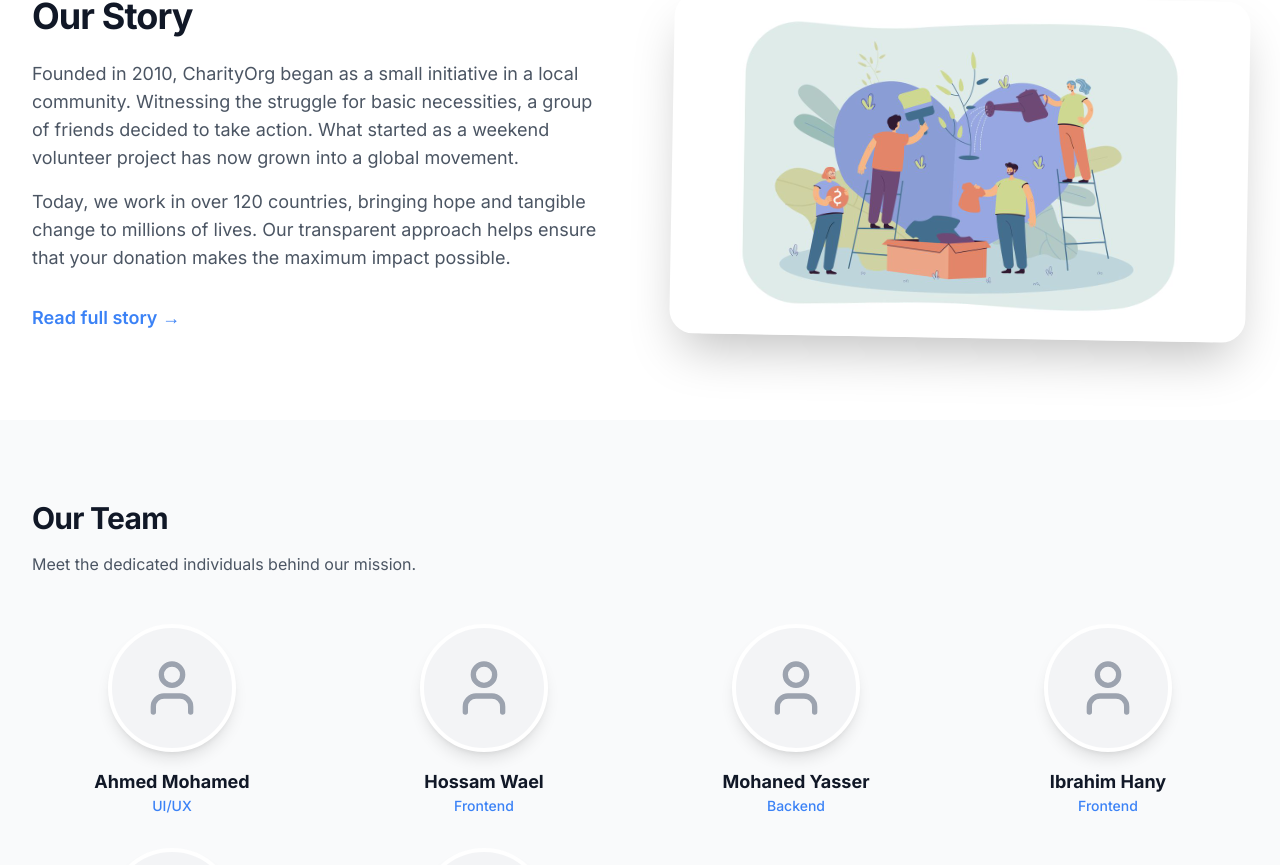
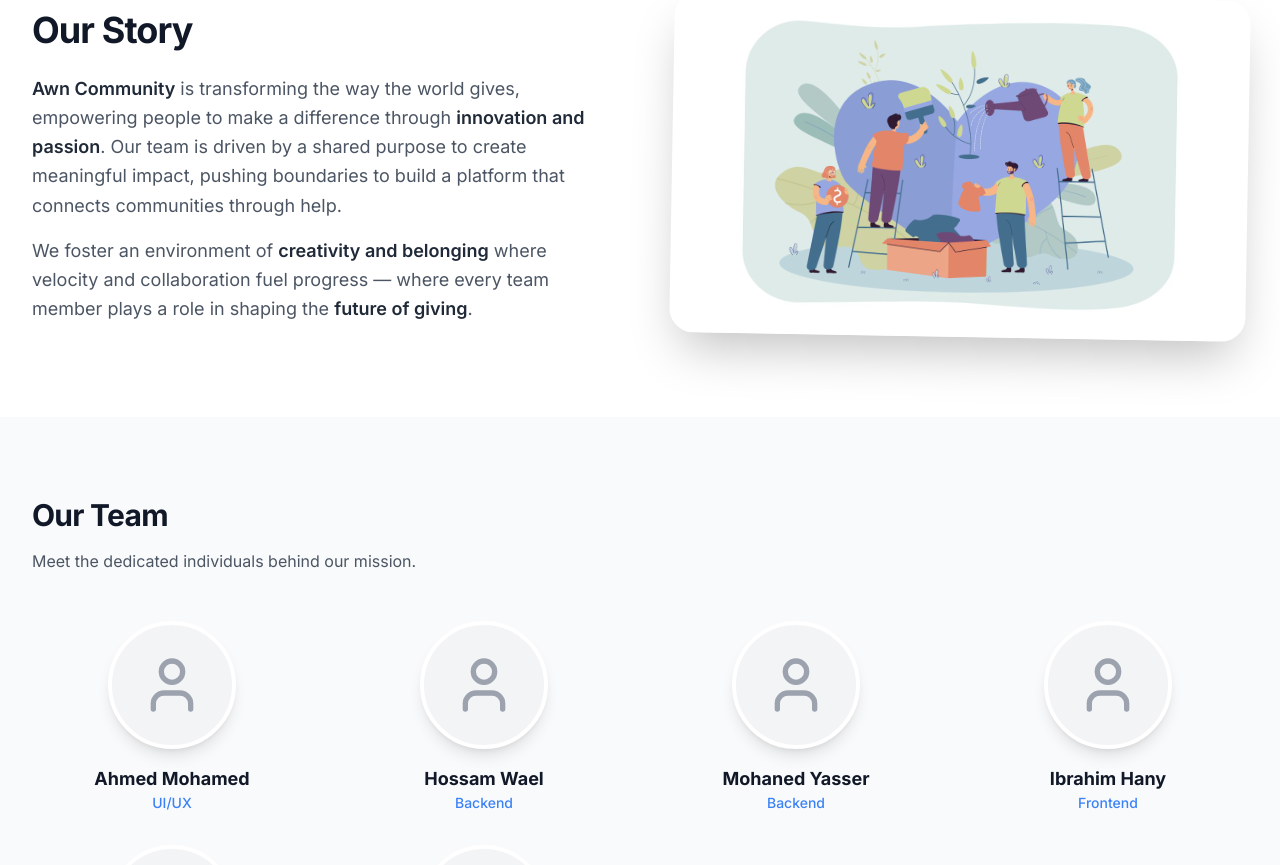
Before and after one commit to h0x3wl/Community-Voluntter-Platform, a React (Vite) app: page / in a window 1280 px wide. Shown: the part 1655-2520 px from the top of the page. Built offline with nearby package versions, Linux system fonts and the light colour scheme; no server answers.

Commit message:
Some Small Updates

```diff
--- a/src/components/HelpLegal.tsx
+++ b/src/components/HelpLegal.tsx
@@ -1,6 +1,9 @@
+import { useState } from "react"
 import { ChevronDown } from "lucide-react"
 
 export function HelpLegal() {
+    const [openIndex, setOpenIndex] = useState<number | null>(null)
+
     const helpLinks = [
         { title: "Where to donate", color: "text-blue-600" },
         { title: "Hosting info", color: "text-blue-600" },
@@ -9,11 +12,27 @@ export function HelpLegal() {
     ]
 
     const legals = [
-        "Privacy Policy",
-        "Terms of Service",
-        "Cookie Policy",
-        "Accessibility"
+        {
+            title: "Privacy Policy",
+            content: "We take your privacy seriously. We collect personal data (such as name, email address, and telephone number) and derivative usage data to provide a smooth, efficient, and customized volunteering and donation experience."
+        },
+        {
+            title: "Terms of Service",
+            content: "By using our platform, you agree to comply with our terms. All materials, services, and content are the property of the platform, and user behavior must adhere to our community guidelines and safety protocols."
+        },
+        {
+            title: "Cookie Policy",
+            content: "We use cookies and similar tracking technologies to track platform activity and store user preferences. This helps us optimize performance, analyze traffic, and personalize your experience."
+        },
+        {
+            title: "Accessibility",
+            content: "We are committed to ensuring digital accessibility for people with disabilities. We continually improve the user experience for everyone and apply relevant accessibility standards."
+        }
     ]
+
+    const toggleAccordion = (index: number) => {
+        setOpenIndex(openIndex === index ? null : index)
+    }
 
     return (
         <section className="py-20 bg-gray-50">
@@ -32,16 +51,28 @@ export function HelpLegal() {
                     </div>
                 </div>
 
-                {/* Legal Accordions (Mock) */}
+                {/* Legal Accordions */}
                 <div className="max-w-3xl">
                     <h2 className="text-xl font-bold text-gray-900 mb-6">Legal Information</h2>
                     <div className="space-y-4">
                         {legals.map((item, i) => (
                             <div key={i} className="bg-white rounded-lg border border-gray-200 overflow-hidden">
-                                <button className="w-full flex items-center justify-between p-4 text-left font-medium text-gray-700 hover:bg-gray-50">
-                                    {item}
-                                    <ChevronDown className="w-4 h-4 text-gray-400" />
+                                <button
+                                    onClick={() => toggleAccordion(i)}
+                                    className="w-full flex items-center justify-between p-4 text-left font-medium text-gray-700 hover:bg-gray-50 transition-colors duration-200"
+                                >
+                                    <span>{item.title}</span>
+                                    <ChevronDown
+                                        className={`w-4 h-4 text-gray-400 transition-transform duration-200 ${
+                                            openIndex === i ? "transform rotate-180" : ""
+                                        }`}
+                                    />
                                 </button>
+                                {openIndex === i && (
+                                    <div className="p-4 pt-0 border-t border-gray-100 text-sm text-gray-600 leading-relaxed">
+                                        {item.content}
+                                    </div>
+                                )}
                             </div>
                         ))}
                     </div>
--- a/src/components/OurStory.tsx
+++ b/src/components/OurStory.tsx
@@ -1,5 +1,3 @@
-import { Button } from "./ui/button"
-
 export function OurStory() {
     return (
         <section className="py-20 bg-white overflow-hidden">
@@ -9,20 +7,14 @@ export function OurStory() {
                         <h2 className="text-3xl font-bold tracking-tight text-gray-900 mb-6 sm:text-4xl">
                             Our Story
                         </h2>
-                        <div className="space-y-4 text-lg text-gray-600">
+                        <div className="space-y-4 text-lg text-gray-600 leading-relaxed">
                             <p>
-                                Founded in 2010, CharityOrg began as a small initiative in a local community.
-                                Witnessing the struggle for basic necessities, a group of friends decided to take action.
-                                What started as a weekend volunteer project has now grown into a global movement.
+                                <span className="font-semibold text-gray-800">Awn Community</span> is transforming the way the world gives, empowering people to make a difference through <span className="font-semibold text-gray-800">innovation and passion</span>. Our team is driven by a shared purpose to create meaningful impact, pushing boundaries to build a platform that connects communities through help.
                             </p>
                             <p>
-                                Today, we work in over 120 countries, bringing hope and tangible change to millions of lives.
-                                Our transparent approach helps ensure that your donation makes the maximum impact possible.
+                                We foster an environment of <span className="font-semibold text-gray-800">creativity and belonging</span> where velocity and collaboration fuel progress — where every team member plays a role in shaping the <span className="font-semibold text-gray-800">future of giving</span>.
                             </p>
                         </div>
-                        <Button variant="link" className="mt-6 px-0 text-primary text-lg font-semibold h-auto">
-                            Read full story &rarr;
-                        </Button>
                     </div>
 
                     <div className="flex-1 order-1 lg:order-2">
--- a/src/components/Stats.tsx
+++ b/src/components/Stats.tsx
@@ -15,7 +15,7 @@ export function Stats() {
         const formatNum = (n: number) => {
             if (n >= 1000000) return `${(n / 1000000).toFixed(1)}M+`
             if (n >= 1000) return `${(n / 1000).toFixed(0)}k+`
-            return n.toString()
+            return Number.isInteger(n) ? n.toString() : n.toFixed(1)
         }
 
         if (campaigns.length === 0) {
@@ -28,10 +28,10 @@ export function Stats() {
         }
 
         return [
-            { value: `$${formatNum(totalRaised / campaigns.length)}`, label: "Avg. Goal Reached", color: "text-blue-600" },
+            { value: `$${formatNum(totalRaised / campaigns.length)}`, label: "Avg. Donation", color: "text-blue-600" },
             { value: `$${formatNum(totalRaised)}`, label: "Funds Raised", color: "text-green-600" },
             { value: activeCampaigns.toString(), label: "Active Campaigns", color: "text-purple-600" },
-            { value: formatNum(totalDonors), label: "Donors & Volunteers", color: "text-orange-600" },
+            { value: formatNum(totalDonors), label: "Users", color: "text-orange-600" },
         ]
     }, [campaigns])
 
--- a/src/components/Team.tsx
+++ b/src/components/Team.tsx
@@ -11,7 +11,7 @@ export function Team() {
         },
         {
             name: "Hossam Wael",
-            role: "Frontend",
+            role: "Backend",
         },
         {
             name: "Mohaned Yasser",
```
